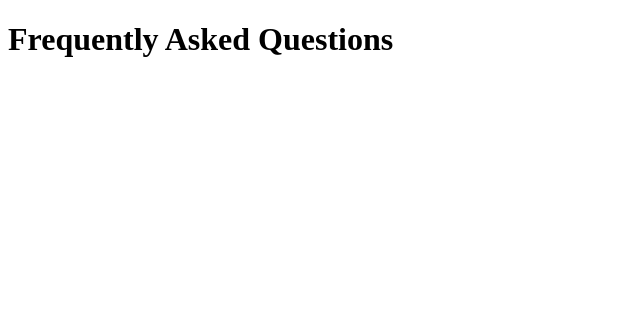
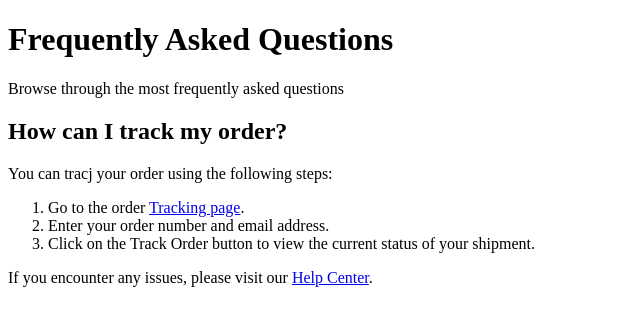
Before and after one commit to zhishopov/faq-page, a plain HTML site: page index.html in a window 1280 px wide. Shown: the whole page, without its empty margins (0-640 px from the left). Drawn offline with Linux system fonts and the light colour scheme.

Commit message:
First section added

```diff
--- a/index.html
+++ b/index.html
@@ -3,9 +3,30 @@
   <head>
     <meta charset="UTF-8" />
     <meta name="viewport" content="width=device-width, initial-scale=1.0" />
-    <title>Frequently Asked Questions</title>
+    <title>Simple FAQ | devChallenges.io</title>
   </head>
   <body>
-    <h1>Frequently Asked Questions</h1>
+    <header>
+      <h1>Frequently Asked Questions</h1>
+      <p>Browse through the most frequently asked questions</p>
+    </header>
+    <main>
+      <section>
+        <h2>How can I track my order?</h2>
+        <p>You can tracj your order using the following steps:</p>
+        <ol>
+          <li>Go to the order <a href="#">Tracking page</a>.</li>
+          <li>Enter your order number and email address.</li>
+          <li>
+            Click on the Track Order button to view the current status of your
+            shipment.
+          </li>
+        </ol>
+        <p>
+          If you encounter any issues, please visit our
+          <a href="#">Help Center</a>.
+        </p>
+      </section>
+    </main>
   </body>
 </html>
```
